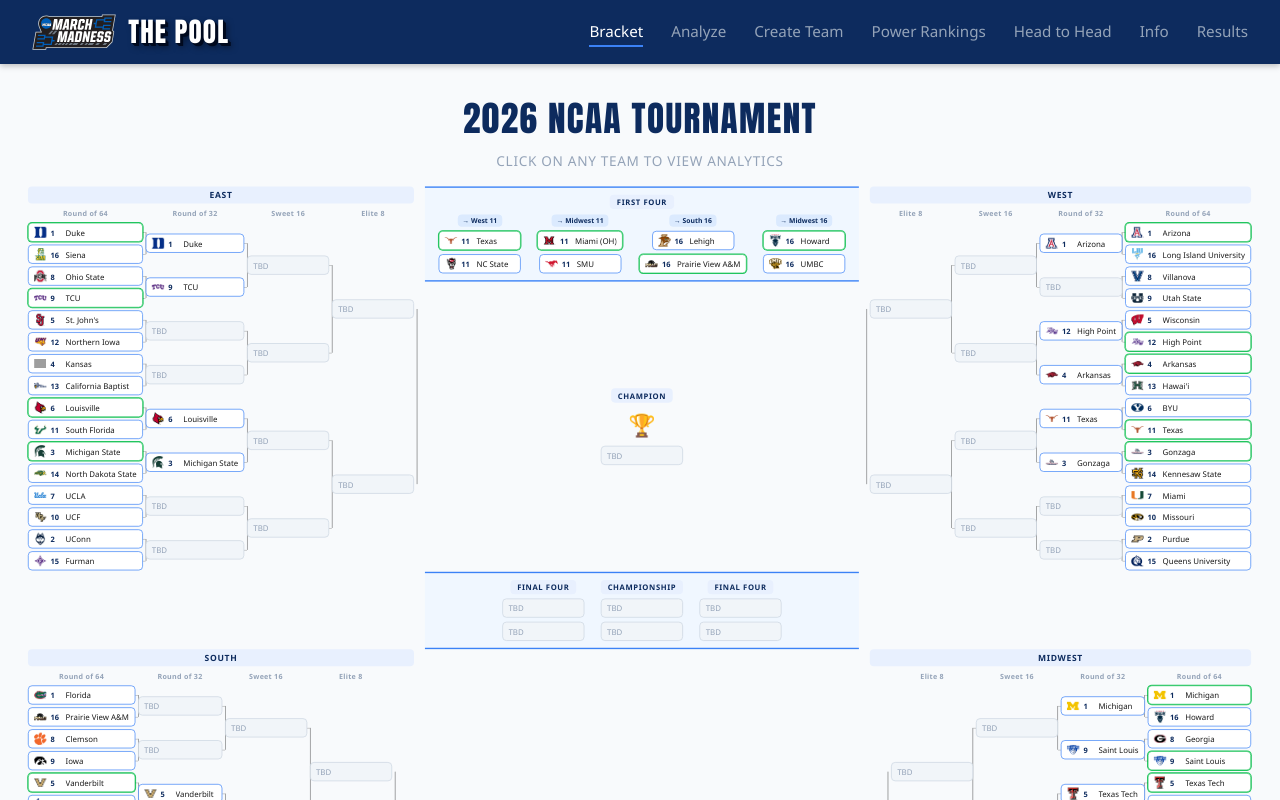
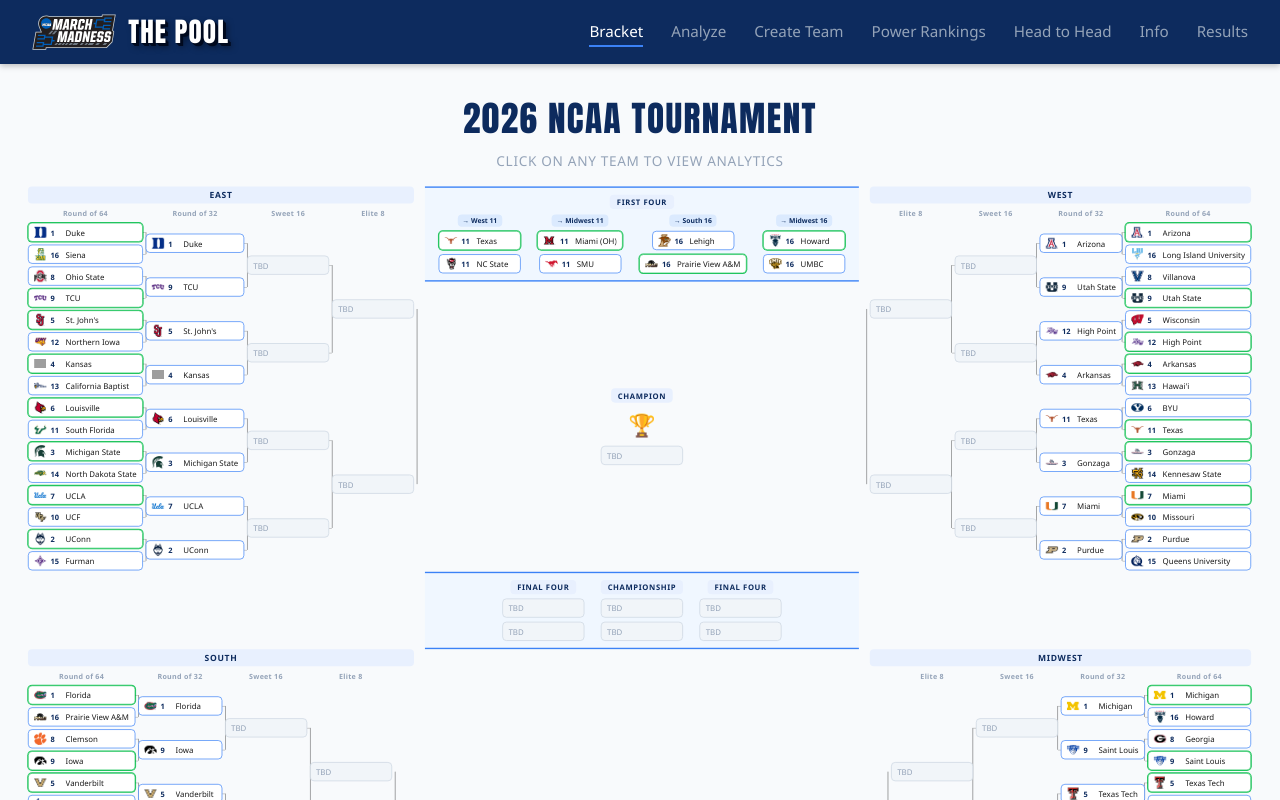
Before and after one commit to jmayanja33/march-madness-pool-analytics, a React (Vite) app in the folder frontend/: page /bracket in a window 1280 px wide. Shown: the top 800 px of the page. Built offline with nearby package versions, Linux system fonts and the light colour scheme; grey boxes are pictures that could not be loaded.

Commit message:
Updated brackets and results with latest data

```diff
--- a/frontend/src/components/BracketRegion.jsx
+++ b/frontend/src/components/BracketRegion.jsx
@@ -35,12 +35,12 @@
   });
 
   // Round of 32: always 8 slots. r32 entries may be null (game not yet played → TBD).
-  // winner = team appears in s16 (they won their R32 game).
+  // winner = team appears in r32Winners (they won their R32 game), analogous to r64Winners.
   const r32 = results?.r32 ?? [];
-  const s16List = results?.s16 ?? [];
+  const r32Winners = results?.r32Winners ?? [];
   const r2 = Array.from({ length: 8 }, (_, i) => {
     const name = r32[i] ?? null;
-    return { id: `r2-${i}`, seed: name ? getSeed(name) : null, name: name || '', winner: name ? s16List.includes(name) : false };
+    return { id: `r2-${i}`, seed: name ? getSeed(name) : null, name: name || '', winner: name ? r32Winners.includes(name) : false };
   });
 
   // Sweet 16: always 4 slots. s16 entries may be null → TBD.
--- a/frontend/src/data/bracketData.js
+++ b/frontend/src/data/bracketData.js
@@ -53,28 +53,35 @@
   // slot 3 = winner of (4v13), slot 4 = winner of (6v11), slot 5 = winner of (3v14),
   // slot 6 = winner of (7v10), slot 7 = winner of (2v15).
   // null means that R64 game has not yet been played.
+  //
+  // r32Winners: teams that won their Round of 32 game (used to green-highlight
+  //             their slot in the Round of 32 column), analogous to r64Winners.
   East: {
-    r64Winners: ['Duke', 'Michigan State', 'Louisville', 'TCU'],
+    r64Winners: ['Duke', 'Michigan State', 'Louisville', 'TCU', "St. John's", "Kansas", "UCLA", "UConn"],
     //              1v16    8v9    5v12   4v13        6v11          3v14            7v10   2v15
-    r32: ['Duke', 'TCU',  null,  null, 'Louisville', 'Michigan State', null,   null],
+    r32: ['Duke', 'TCU', "St. John's", "Kansas", 'Louisville', 'Michigan State', "UCLA", "UConn"],
+    r32Winners: [],
     s16: [], e8: [], f4: null,
   },
   West: {
-    r64Winners: ['Arkansas', 'High Point', 'Texas', 'Gonzaga', 'Arizona'],
+    r64Winners: ['Arkansas', 'Utah State', 'High Point', 'Texas', 'Gonzaga', 'Arizona', 'Miami'],
     //             1v16   8v9    5v12         4v13       6v11    3v14   7v10   2v15
-    r32: ['Arizona',   null, 'High Point', 'Arkansas', 'Texas',  'Gonzaga',  null,  null],
+    r32: ['Arizona', 'Utah State', 'High Point', 'Arkansas', 'Texas', 'Gonzaga', 'Miami', 'Purdue'],
+    r32Winners: [],
     s16: [], e8: [], f4: null,
   },
   South: {
-    r64Winners: ['Houston', 'Illinois', 'Nebraska', 'Vanderbilt', 'VCU', 'Texas A&M'],
+    r64Winners: ['Florida', 'Houston', 'Illinois', 'Nebraska', 'Vanderbilt', 'VCU', 'Texas A&M', 'Iowa'],
     //             1v16   8v9       5v12          4v13      6v11   3v14       7v10          2v15
-    r32: [null,   null, 'Vanderbilt', 'Nebraska', 'VCU', 'Illinois', 'Texas A&M', 'Houston'],
+    r32: ['Florida', 'Iowa', 'Vanderbilt', 'Nebraska', 'VCU', 'Illinois', 'Texas A&M', 'Houston'],
+    r32Winners: [],
     s16: [], e8: [], f4: null,
   },
   Midwest: {
     r64Winners: ['Michigan', 'Saint Louis', 'Virginia', 'Texas Tech', 'Kentucky', 'Alabama', 'Iowa State'],
     //               1v16          8v9     5v12   4v13   6v11   3v14   7v10   2v15
-    r32: ['Michigan', 'Saint Louis', 'Texas Tech',  'Alabama',  null,  'Virginia',  'Kentucky',  'Iowa State'],
+    r32: ['Michigan', 'Saint Louis', 'Texas Tech', 'Alabama', 'Tennessee', 'Virginia', 'Kentucky', 'Iowa State'],
+    r32Winners: [],
     s16: [], e8: [], f4: null,
   },
 };
```
Also changed, not shown: 1 other file (tests, documents, lock files or other folders).
